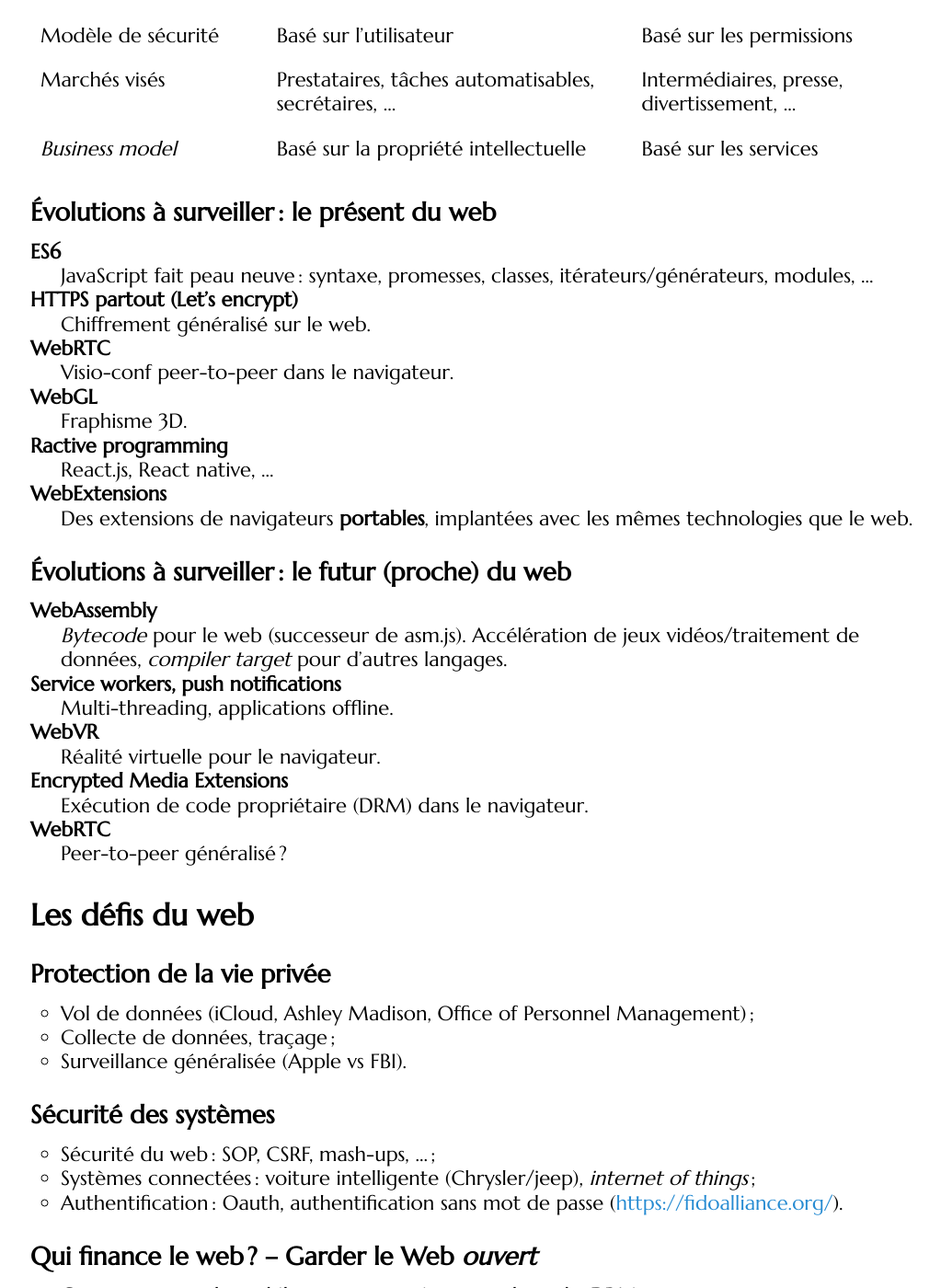
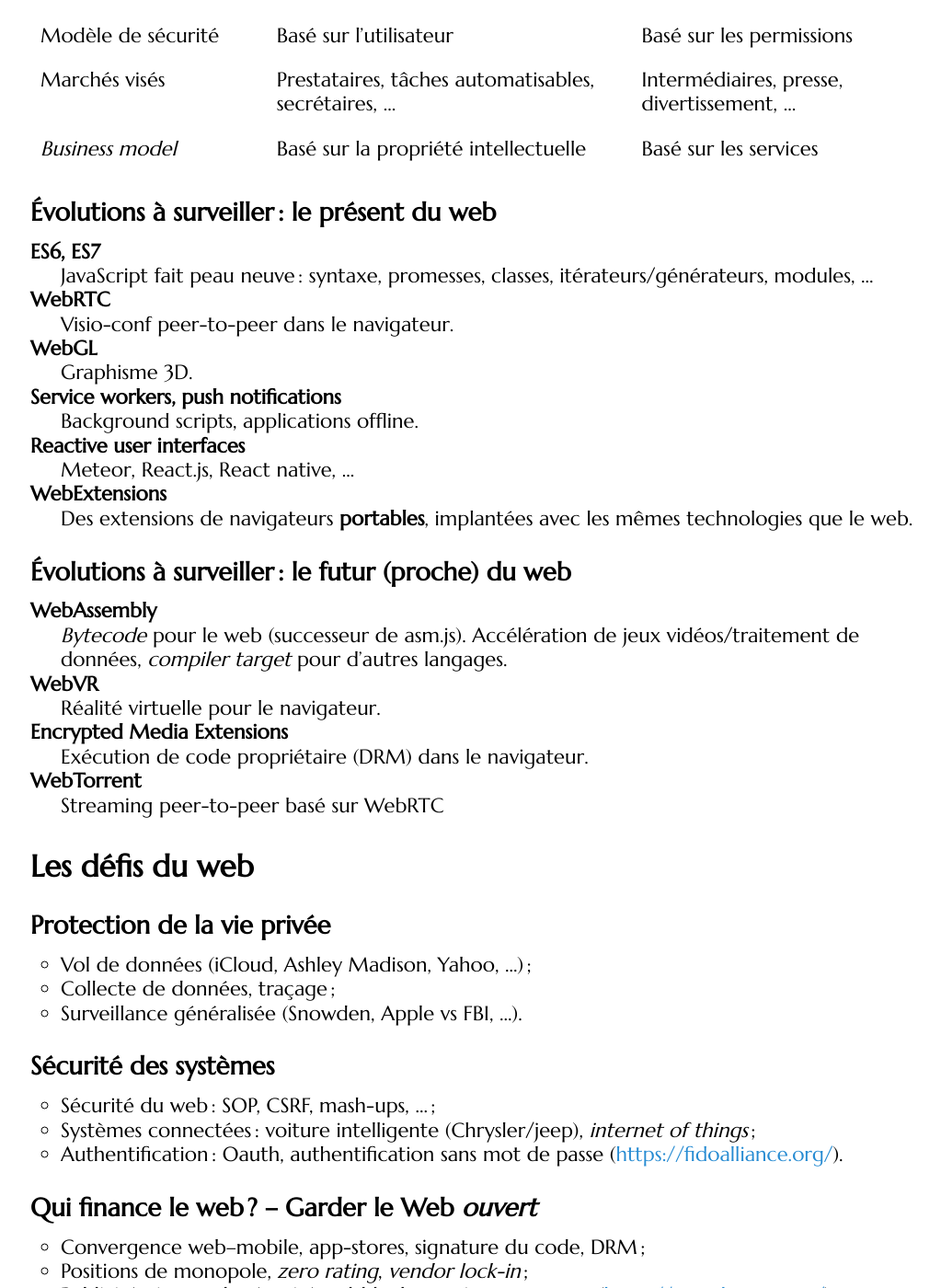
Before and after one commit to defeo/aws, a Jekyll site: the page built from _lessons/past-future.md, in a window 1280 px wide and 1400 px high, scrolled down 9749 px. Shown: the whole window at 92% size, without its empty margins (112-1135 px from the left). Built offline with Jekyll 4.4.1, drawn with Linux system fonts in a browser that asks for light colours; some web fonts are replaced; some of the changed text lies outside the part shown.

Commit message:
Updated "The Web: past, present, future"

```diff
--- a/_lessons/past-future.md
+++ b/_lessons/past-future.md
@@ -193,7 +194,7 @@ console.log(stats.map(other));
 </script>
 
 
-**Source :** [StatCounter Global Stats - Browser Market Share](http://gs.statcounter.com/#browser-ww-quarterly-200803-201601).
+**Source :** [StatCounter Global Stats - Browser Market Share](http://gs.statcounter.com/browser-market-share/desktop/worldwide/#quarterly-200901-201701).
 
 </section>
 <section>
@@ -376,7 +376,7 @@ console.log(stats.map(other));
 });
 </script>
 
-**Source :** [StatCounter Global Stats - Mobile Browser Market Share](http://gs.statcounter.com/#mobile_browser-ww-quarterly-200901-201601).
+**Source :** [StatCounter Global Stats - Mobile Browser Market Share](http://gs.statcounter.com/browser-market-share/mobile/worldwide/#quarterly-200901-201701).
 
 </section>
 <section>
@@ -399,20 +399,20 @@ console.log(stats.map(other));
 
 ### Évolutions à surveiller : le présent du web
 
-ES6
+ES6, ES7
 : JavaScript fait peau neuve : syntaxe, promesses, classes, itérateurs/générateurs, modules, ...
-
-HTTPS partout (Let's encrypt)
-: Chiffrement généralisé sur le web.
 
 WebRTC
 : Visio-conf peer-to-peer dans le navigateur.
 
 WebGL
-: Fraphisme 3D.
+: Graphisme 3D.
 
-Ractive programming
-: React.js, React native, ...
+Service workers, push notifications
+: Background scripts, applications offline.
+
+Reactive user interfaces
+: Meteor, React.js, React native, ...
 
 WebExtensions
 : Des extensions de navigateurs **portables**, implantées avec les
@@ -428,17 +428,14 @@ WebAssembly
   vidéos/traitement de données, *compiler target* pour d'autres
   langages.
 
-Service workers, push notifications
-: Multi-threading, applications offline.
-
 WebVR
 : Réalité virtuelle pour le navigateur.
 
 Encrypted Media Extensions
 : Exécution de code propriétaire (DRM) dans le navigateur.
 
-WebRTC
-: Peer-to-peer généralisé ?
+WebTorrent
+: Streaming peer-to-peer basé sur WebRTC
 
 </section>
 <section>
@@ -447,9 +444,9 @@ WebRTC
 
 ### Protection de la vie privée
 
-- Vol de données (iCloud, Ashley Madison, Office of Personnel Management) ;
+- Vol de données (iCloud, Ashley Madison, Yahoo, ...) ;
 - Collecte de données, traçage ;
-- Surveillance généralisée (Apple vs FBI).
+- Surveillance généralisée (Snowden, Apple vs FBI, ...).
 
 ### Sécurité des systèmes
 
```
Also changed, not shown: other parts of _lessons/past-future.md (+4 -4 lines), _data/nasdaq.csv (+15 -0 lines), _data/statcounter-browser.csv (+34 -32 lines), _data/statcounter-mobile.csv (+34 -30 lines).
